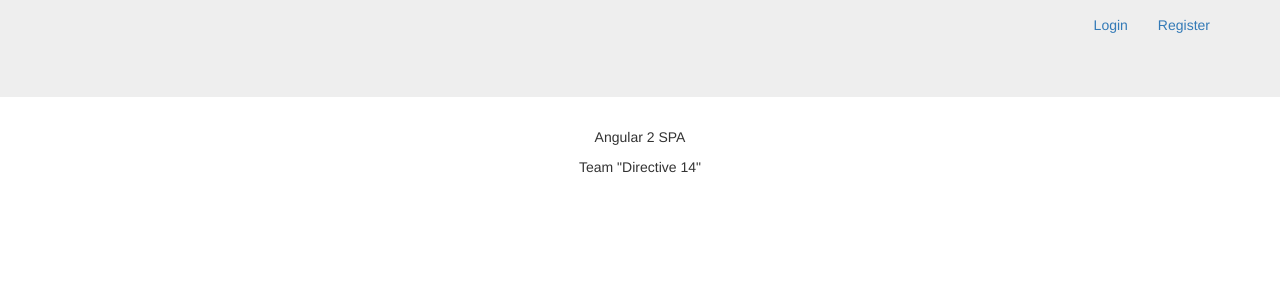
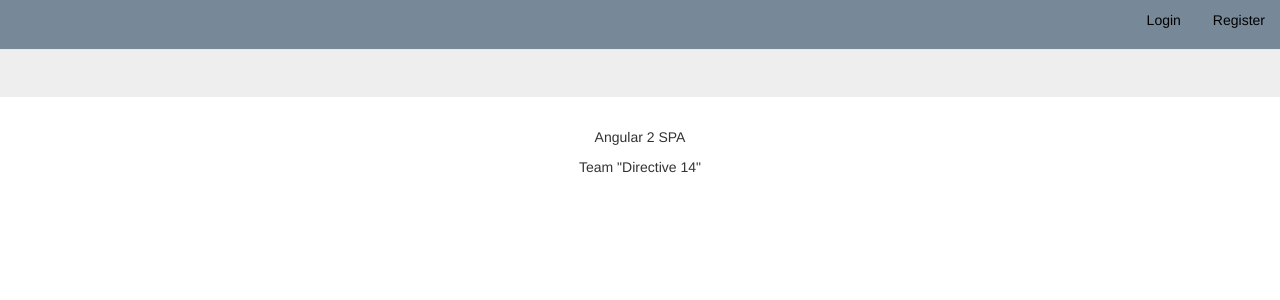
Before and after one commit to Directive14/HolidayAdvisor, an Angular app: page / in a window 1280 px wide. Shown: the top 300 px of the page. Built offline with nearby package versions, Linux system fonts and the light colour scheme.

Commit message:
Navigation styles and logo added

```diff
--- a/src/app/app.component.html
+++ b/src/app/app.component.html
@@ -1,27 +1,25 @@
 <!-- main app container -->
 
-<nav class="navbar-wrapper.headroom container navbar-header navbar-fixed-top" id="main-navigation">
-
-    <div class="collapse navbar-collapse" id="navigation-index">
-        <ul class="nav navbar-nav navbar-left" *ngIf="isLoggedIn">
-            <li>
-                <a class="navbar-brand" [routerLink]="['/profile']"></a>
-                <img class="navbar-logo" width="30rem"  src="http://www.places-to-go.org.uk/images/Holiday_logo_large.gif" alt="Logo" />
+<nav class="navbar navbar-default navbar-fixed-top" id="main-navigation" style="background-color:lightslategray">
+    <div class="container-fluid">
+        <ul class="nav nav-pills navbar-left" *ngIf="isLoggedIn">
+            <li class="active2">
+                <img class="navbar-logo" width="50rem" src="http://www.bellbridgeps.vic.edu.au/uploads/1/8/7/3/18736602/3513548_orig.png" alt="Logo" />
             </li>
-            <li><a [routerLink]="['/places']">All places</a></li>
-            <li><a [routerLink]="['/createplace']">Add place</a></li>
+            <li class="active2"><a style="color: black" [routerLink]="['/places']">All places</a></li>
+            <li class="active2"><a style="color: black" [routerLink]="['/createplace']">Add place</a></li>
         </ul>
-        <ul class="nav navbar-nav navbar-right" *ngIf="!isLoggedIn">
-            <li class="cd-log_reg home"><a class="cd-signin" [routerLink]="['/login']">Login</a></li>
-            <li class="cd-log_reg"><a class="cd-signup" [routerLink]="['/register']">Register</a></li>
+        <ul class="nav nav-pills navbar-right" *ngIf="!isLoggedIn">
+            <li class="active2"><a style="color: black" [routerLink]="['/login']">Login</a></li>
+            <li class="active2"><a style="color: black" [routerLink]="['/register']">Register</a></li>
         </ul>
-        <ul class="nav navbar-nav navbar-right" *ngIf="isLoggedIn">
-            <li class="cd-log_reg home"><a class="cd-signin" [routerLink]="['/profile']">Profile</a></li>
-            <li class="cd-log_reg home"><a class="cd-signin" [routerLink]="['/logout']" (click)="logout()">Logout</a></li>
+        <ul class="nav nav-pills navbar-right" *ngIf="isLoggedIn">
+            <li class="active2"><a style="color: black" [routerLink]="['/profile']">Profile</a></li>
+            <li class="active2"><a style="color: black" [routerLink]="['/logout']" (click)="logout()">Logout</a></li>
         </ul>
     </div>
+</nav>
 
-</nav>
 
 <div class="jumbotron">
     <div class="container">
```
